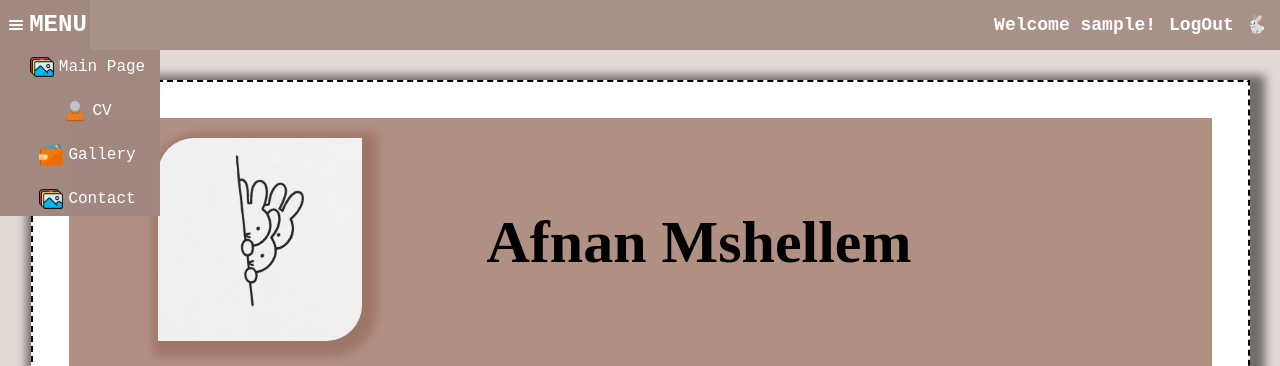
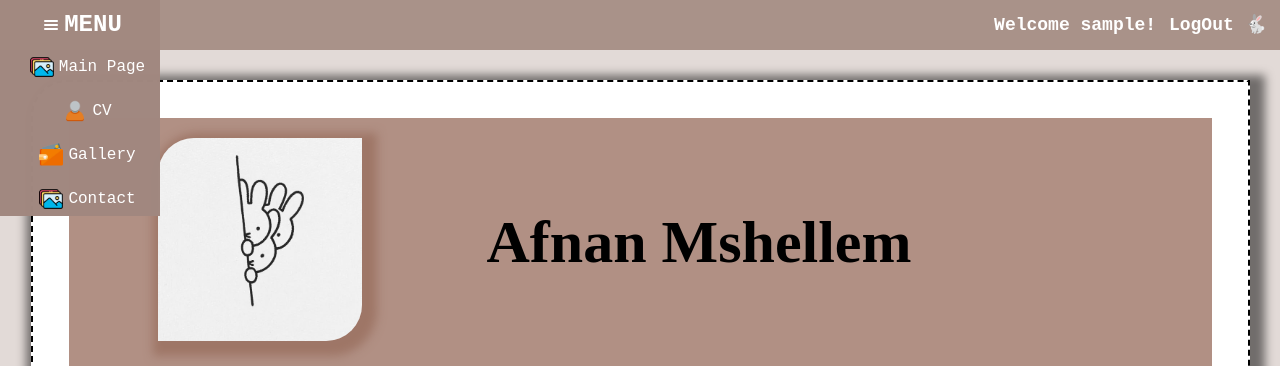
Before and after one commit to AfnanMashilm/WebProject1, a PHP site: page /pages/cvPage.php in a window 1280 px wide. Shown: the top 366 px of the page. Run offline with PHP 8.4, Linux system fonts and the light colour scheme; the visitor is signed in with stand-in values (Sample User, id 1).

Commit message:
change menu width

```diff
--- a/AfnanMshellem-Assigment1/css/style.css
+++ b/AfnanMshellem-Assigment1/css/style.css
@@ -22,7 +22,7 @@ body {
     display: inline-block;
     height: 50px;
     line-height: 50px;
-    width: 90px;
+    width: 160px;
     vertical-align: middle;
     color: white;
     background: #a1887fe0;
```
